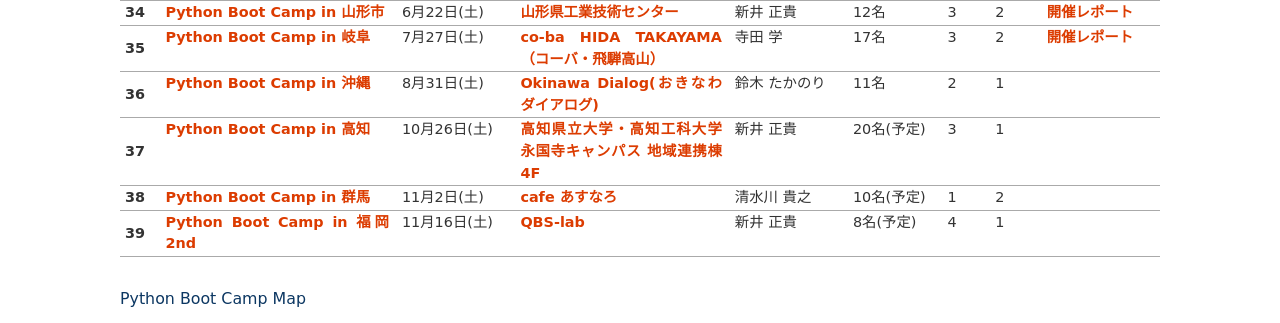
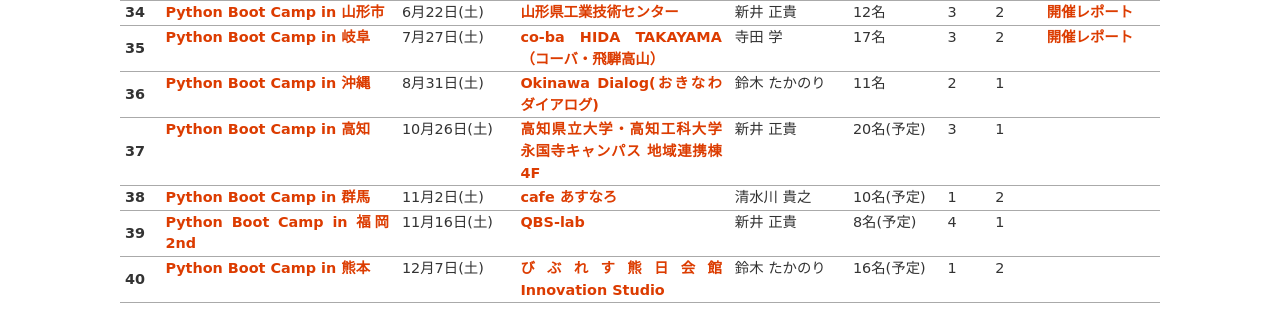
Before and after one commit to pyconjp/www.pycon.jp, a Sphinx documentation site: the page built from source/support/bootcamp.rst, in a window 1280 px wide and 900 px high, scrolled down 3481 px, cut to the strip 0-323 px from the top of the window. Built offline with Sphinx 7.4.7, drawn with Linux system fonts in a browser that asks for light colours.

Commit message:
add pycamp kumamoto 2nd

```diff
--- a/source/support/bootcamp.rst
+++ b/source/support/bootcamp.rst
@@ -70,7 +70,7 @@
      - **香川**、**愛媛**、**徳島**、**高知**
      - 4/4
    * - 九州・沖縄
-     - **福岡** (2)、佐賀、長崎、**熊本**、大分、宮崎、**鹿児島**、**沖縄**
+     - **福岡** (2)、佐賀、長崎、**熊本** (2)、大分、宮崎、**鹿児島**、**沖縄**
      - 4/8
    * - 全国
      -
@@ -523,6 +523,15 @@
      - 4
      - 1
      -
+   * - 40
+     - `Python Boot Camp in 熊本 <https://pyconjp.connpass.com/event/143197/>`__
+     - 12月7日(土)
+     - `びぶれす熊日会館 Innovation Studio <https://bista.kumanichi.com/>`_
+     - 鈴木 たかのり
+     - 16名(予定)
+     - 1
+     - 2
+     -
 
 Python Boot Camp Map
 --------------------
```
